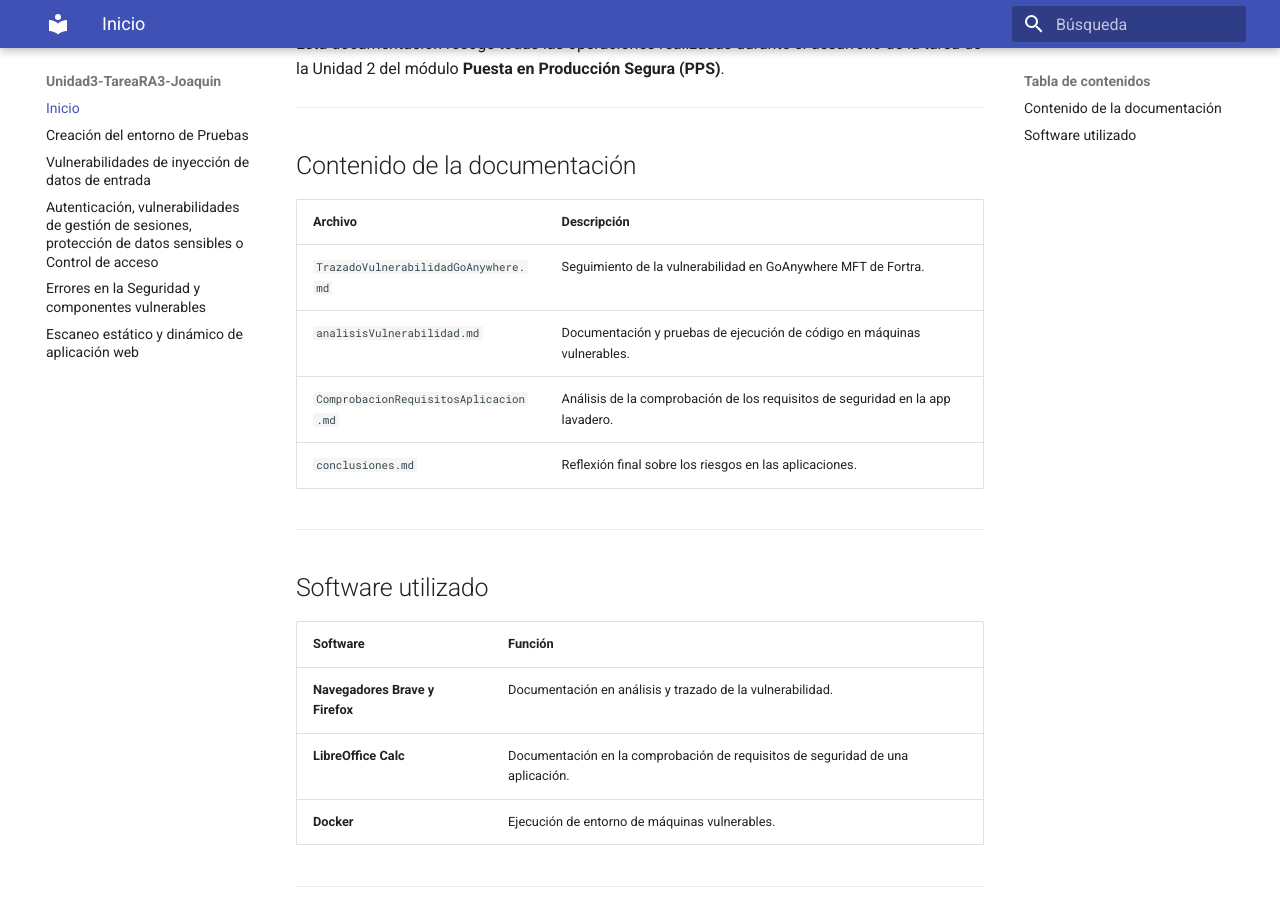
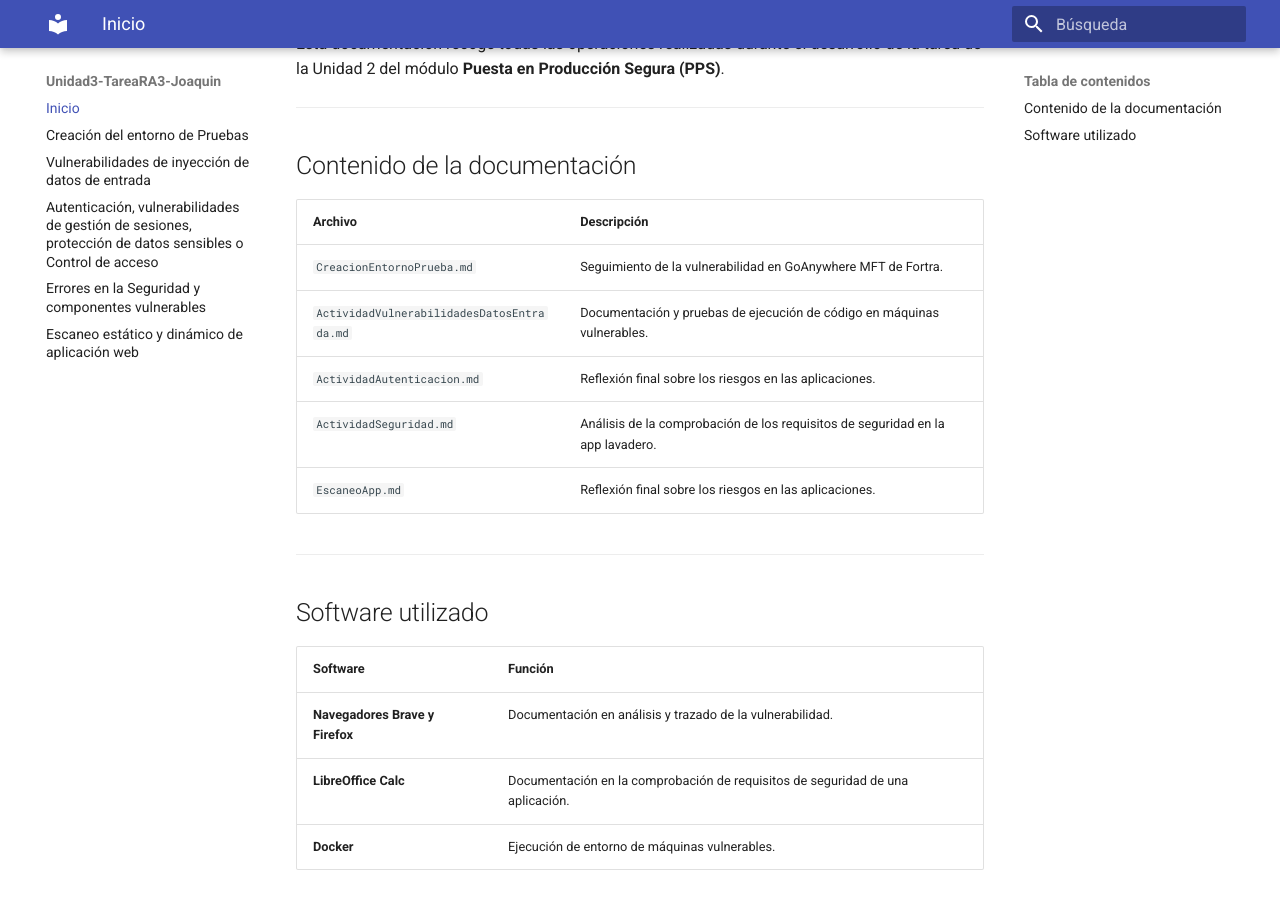
Before and after one commit to JBLeopard/Unidad3-TareaRA3-Joaquin, an MkDocs documentation site: the page built from docs/index.md, in a window 1280 px wide and 900 px high, scrolled down 554 px. Built offline with MkDocs 1.6.1 and Material for MkDocs 9.7.7, drawn with Linux system fonts in a browser that asks for light colours.

Commit message:
Update index.md

```diff
--- a/docs/index.md
+++ b/docs/index.md
@@ -25,10 +25,11 @@ Esta documentación recoge todas las operaciones realizadas durante el desarroll
 
 | Archivo | Descripción |
 |---------|-------------|
-| `TrazadoVulnerabilidadGoAnywhere.md` | Seguimiento de la vulnerabilidad en GoAnywhere MFT de Fortra. |
-| `analisisVulnerabilidad.md` | Documentación y pruebas de ejecución de código en máquinas vulnerables. |
-| `ComprobacionRequisitosAplicacion.md` | Análisis de la comprobación de los requisitos de seguridad en la app lavadero. |
-| `conclusiones.md` | Reflexión final sobre los riesgos en las aplicaciones. |
+| `CreacionEntornoPrueba.md` | Seguimiento de la vulnerabilidad en GoAnywhere MFT de Fortra. |
+| `ActividadVulnerabilidadesDatosEntrada.md` | Documentación y pruebas de ejecución de código en máquinas vulnerables. |
+| `ActividadAutenticacion.md` | Reflexión final sobre los riesgos en las aplicaciones. |
+| `ActividadSeguridad.md` | Análisis de la comprobación de los requisitos de seguridad en la app lavadero. |
+| `EscaneoApp.md` | Reflexión final sobre los riesgos en las aplicaciones. |
 
 ---
 
```
